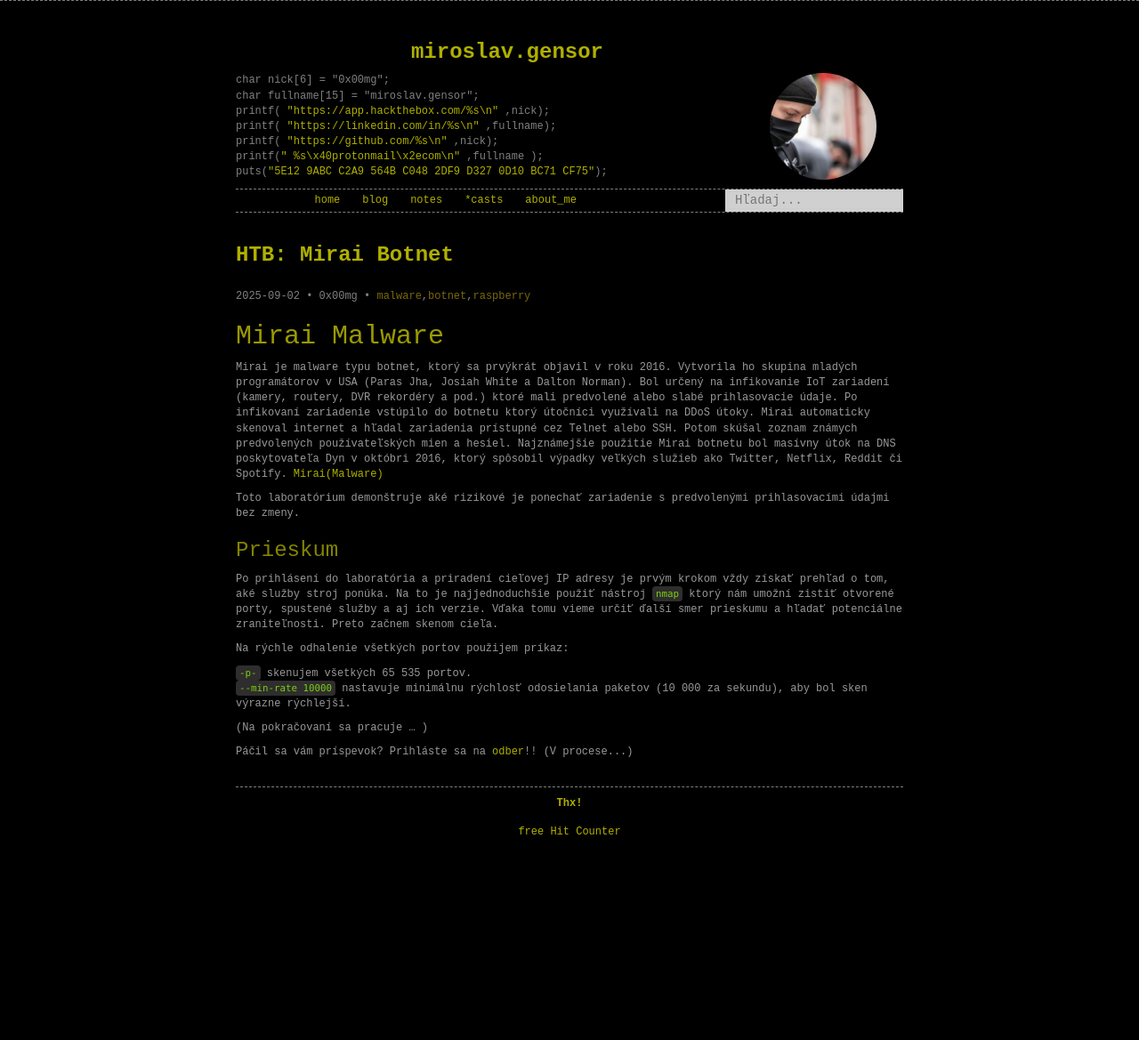
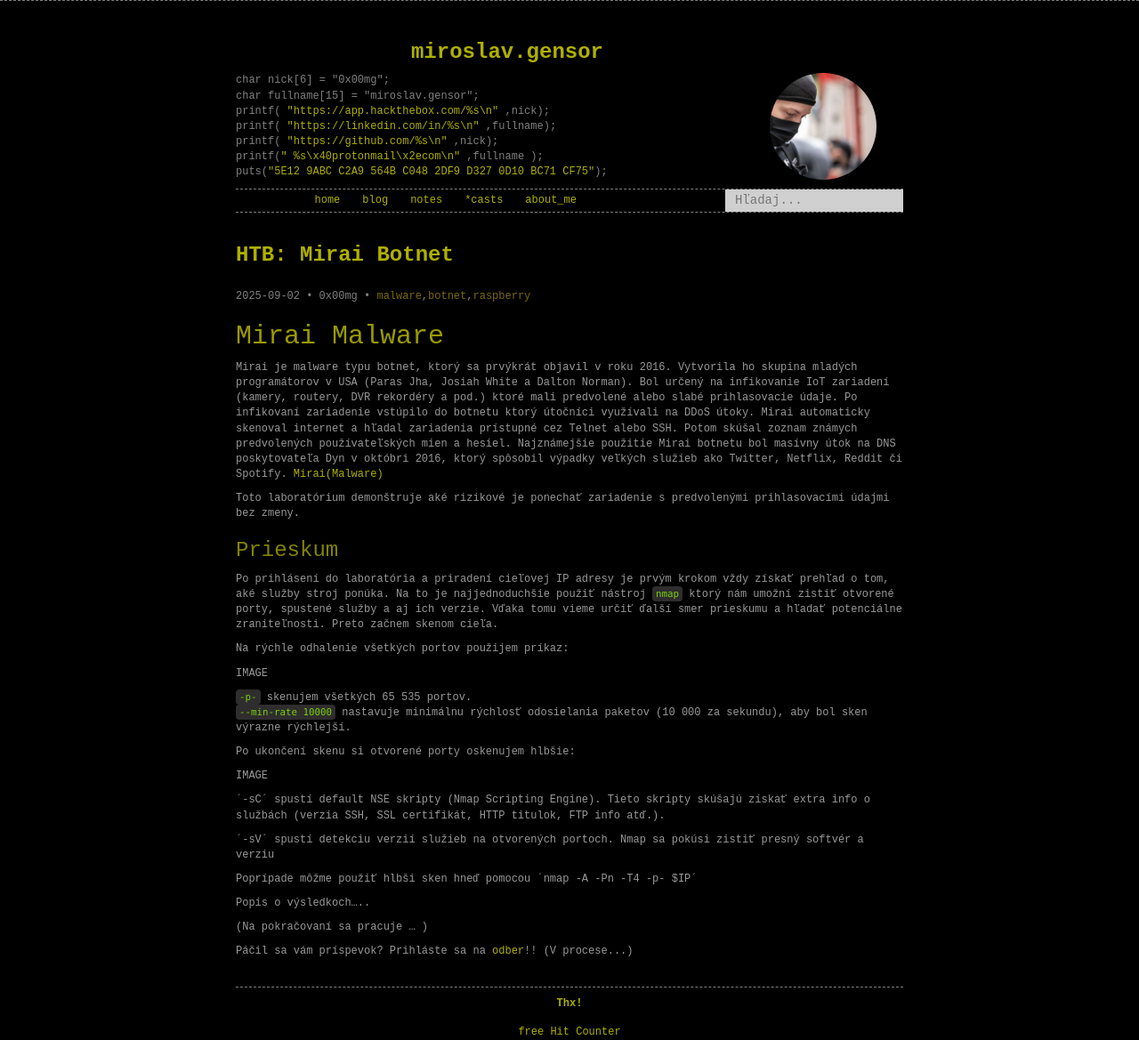
Before and after one commit to 0x00mg/0x00mg.github.io, a Jekyll site: the page built from _posts/2025/2025-09-02-HTB:-Mirai-botnet.md, in a window 1280 px wide. Shown: the whole page at 89% size. Built offline with Jekyll 4.4.1, drawn with Linux system fonts in a browser that asks for light colours; comment, search, counter and statistics services are not loaded; before the commit the page ends 945 px from its top, so only the background shows below that.

Commit message:
Update 2025-09-02-HTB:-Mirai-botnet.md

```diff
--- a/_posts/2025/2025-09-02-HTB:-Mirai-botnet.md
+++ b/_posts/2025/2025-09-02-HTB:-Mirai-botnet.md
@@ -33,9 +33,24 @@ Vďaka tomu vieme určiť ďalší smer prieskumu a hľadať potenciálne zranit
 
 Na rýchle odhalenie všetkých portov použijem príkaz:
 
+IMAGE
+
 `-p-`  skenujem všetkých 65 535 portov.
 `--min-rate 10000`  nastavuje minimálnu rýchlosť odosielania paketov (10 000 za sekundu), aby bol sken výrazne rýchlejší.
 
+Po ukončení skenu si otvorené porty oskenujem hlbšie:
+
+IMAGE
+
+´-sC´ spustí default NSE skripty (Nmap Scripting Engine).
+Tieto skripty skúšajú získať extra info o službách (verzia SSH, SSL certifikát, HTTP titulok, FTP info atď.).
+
+´-sV´ spustí detekciu verzií služieb na otvorených portoch.
+Nmap sa pokúsi zistiť presný softvér a verziu
+
+Poprípade môžme použiť hlbši sken hneď pomocou ´nmap -A -Pn -T4 -p- $IP´
+
+Popis o výsledkoch.....
 
 
 
```
